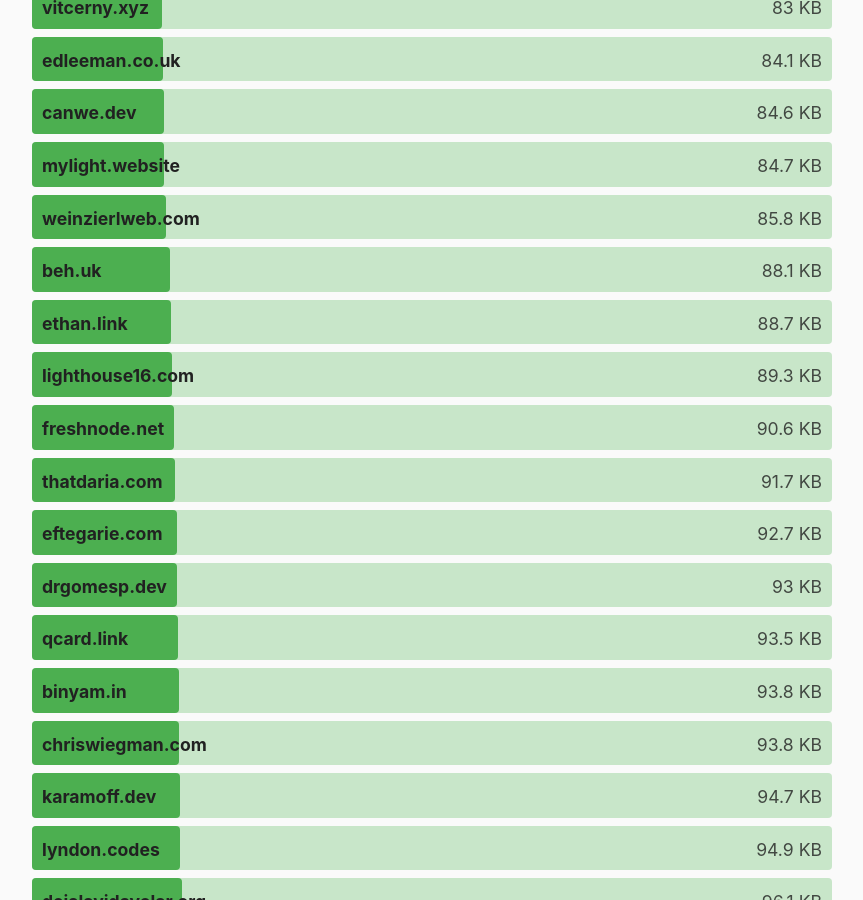
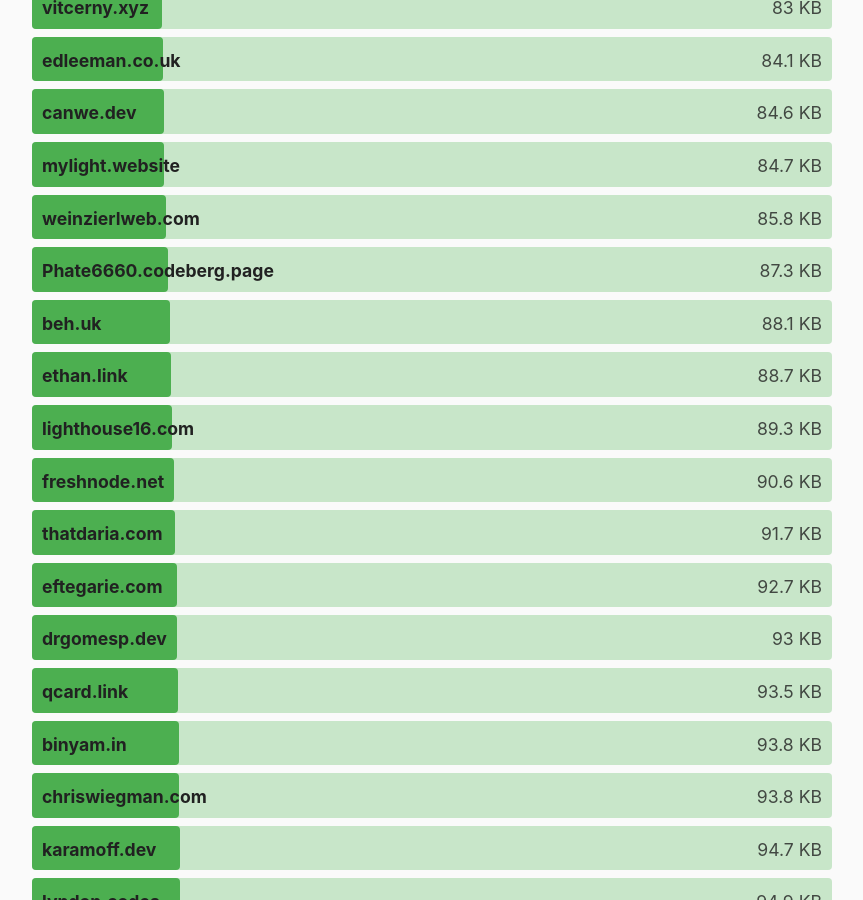
Before and after one commit to kevquirk/512kb.club, a Jekyll site: the page built from index.md, in a window 1280 px wide and 900 px high, scrolled down 9241 px. Shown: the whole window, without its empty margins (208-1071 px from the left). Built offline with Jekyll 4.4.1, drawn with Linux system fonts in a browser that asks for light colours.

Commit message:
Adding Phate6660.codeberg.page

```diff
--- a/_data/green-team.yml
+++ b/_data/green-team.yml
@@ -630,6 +630,10 @@
   url: https://weinzierlweb.com
   size: 85.8
 
+- domain: Phate6660.codeberg.page
+  url: https://Phate6660.codeberg.page
+  size: 87.3
+
 - domain: beh.uk
   url: https://www.beh.uk/
   size: 88.1
```
